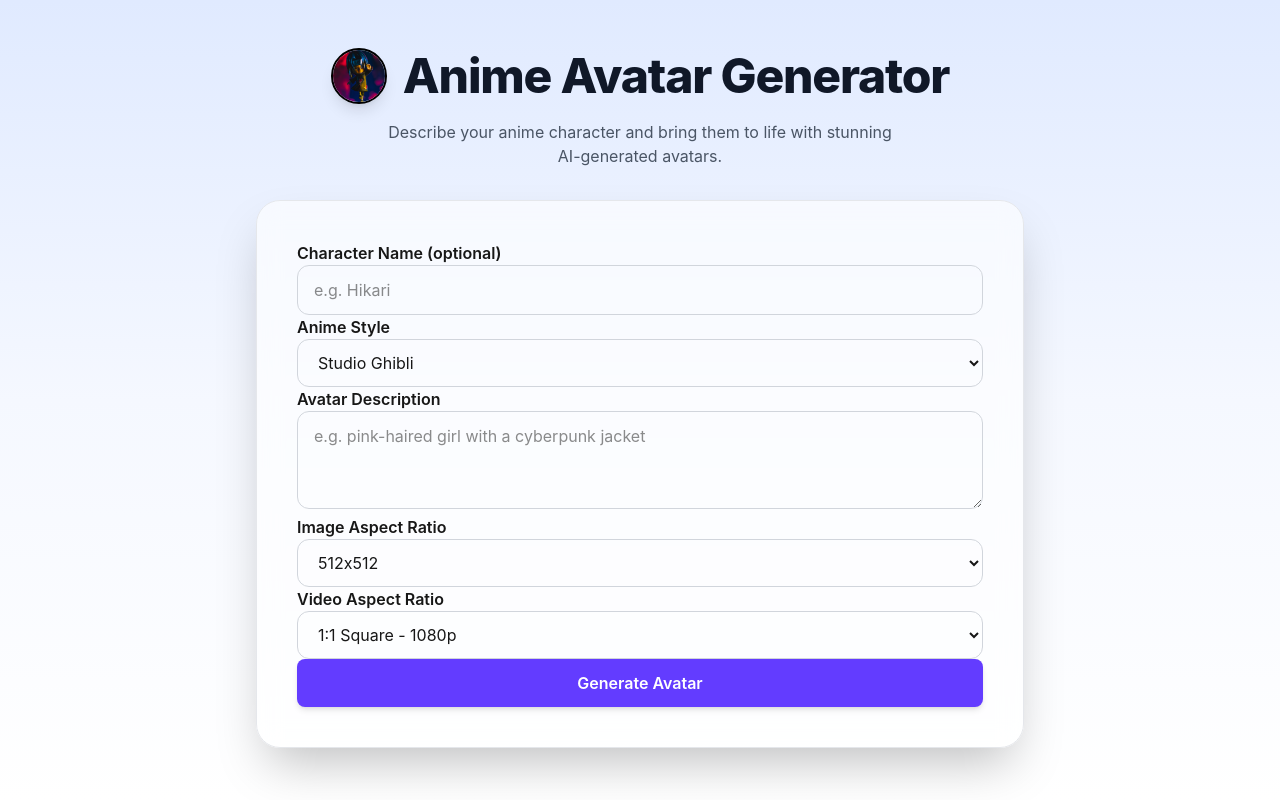
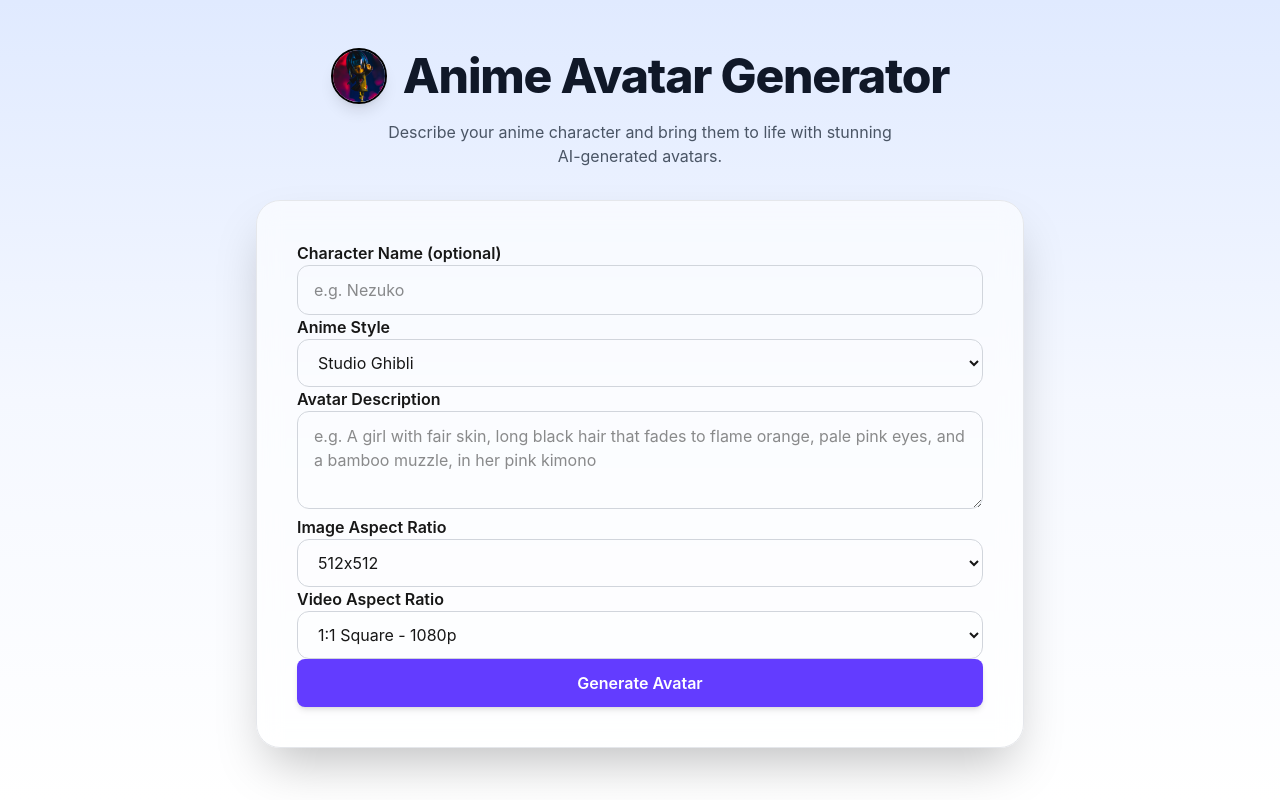
Before and after one commit to kruthish18/prompt-painter, a Next.js app: page / in a window 1280 px wide. Built offline with nearby package versions, Linux system fonts and the light colour scheme.

Commit message:
placeholder text update

```diff
--- a/components/PromptForm.tsx
+++ b/components/PromptForm.tsx
@@ -206,7 +206,7 @@ export default function PromptForm() {
                         value={form.characterName}
                         onChange={handleChange}
                         className="w-full px-4 py-3 rounded-xl border border-gray-300 focus:ring-2 focus:ring-[var(--color-brand-purple)] focus:outline-none"
-                        placeholder="e.g. Hikari"
+                        placeholder="e.g. Nezuko"
                     />
                 </div>
 
@@ -239,7 +239,7 @@ export default function PromptForm() {
                         onChange={handleChange}
                         className="w-full px-4 py-3 rounded-xl border border-gray-300 focus:ring-2 focus:ring-[var(--color-brand-purple)] focus:outline-none"
                         rows={3}
-                        placeholder="e.g. pink-haired girl with a cyberpunk jacket"
+                        placeholder="e.g. A girl with fair skin, long black hair that fades to flame orange, pale pink eyes, and a bamboo muzzle, in her pink kimono"
                         required
                     />
                 </div>
```
